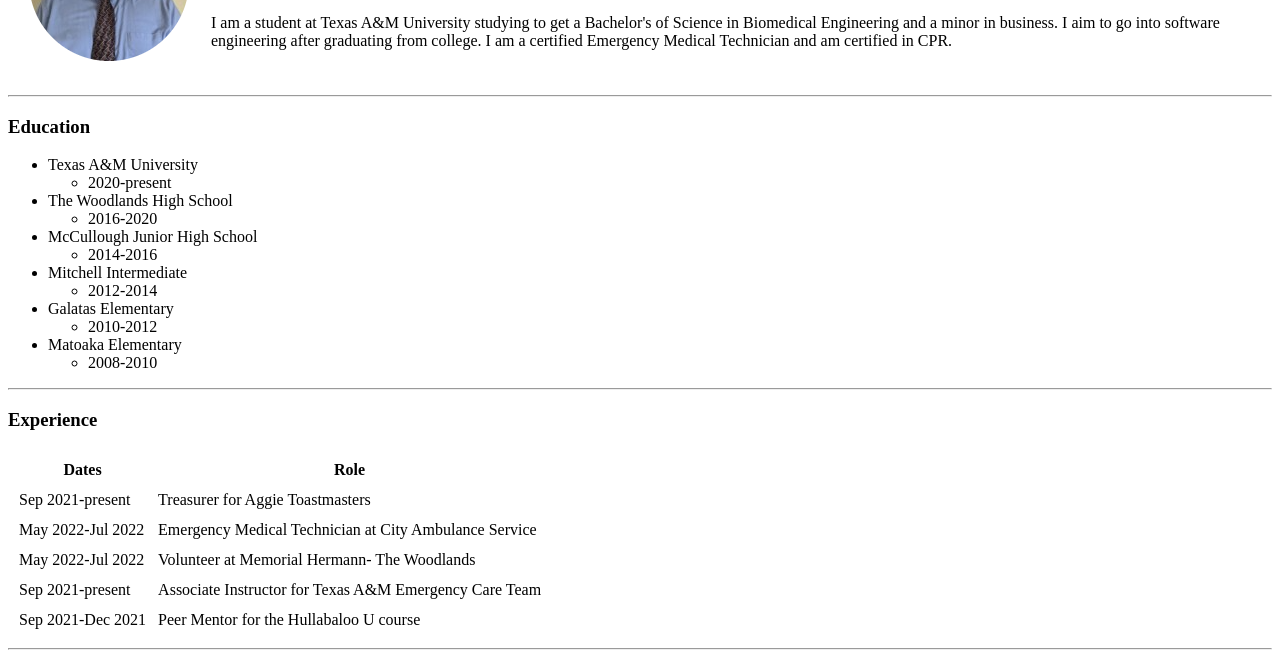
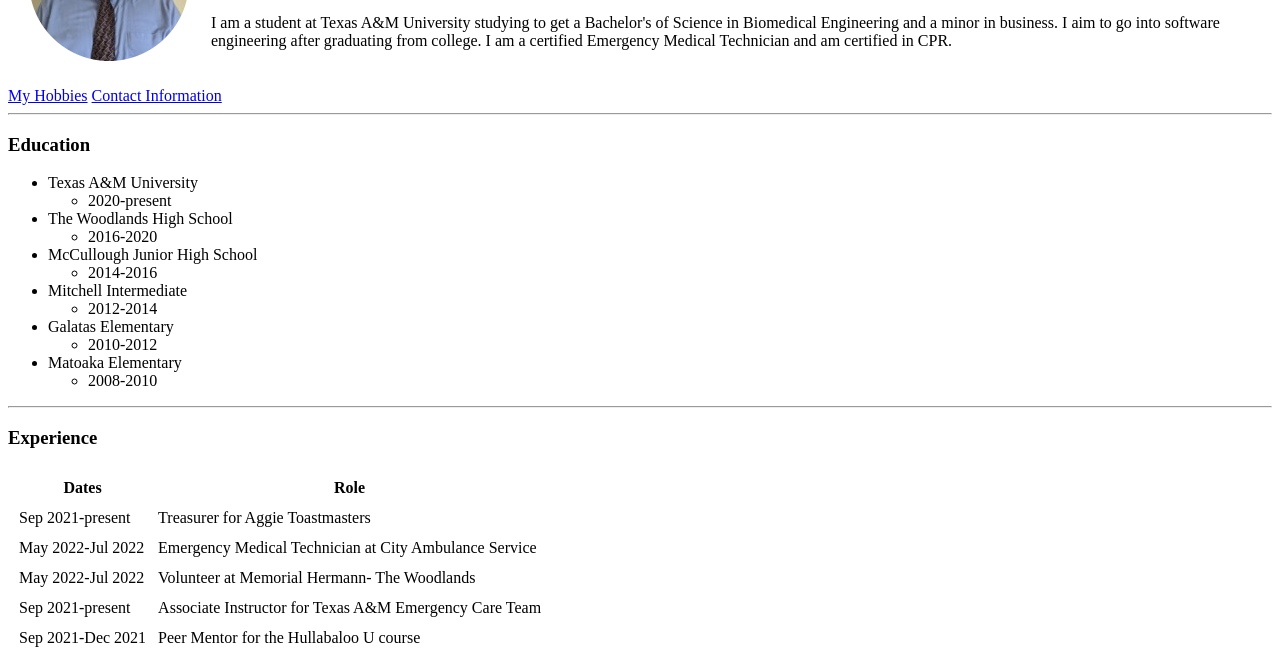
Before and after one commit to olfk1234/cv, a plain HTML site: page index.html in a window 1280 px wide. Shown: the part 129-794 px from the top of the page. Drawn offline with Linux system fonts and the light colour scheme.

Commit message:
Update index.html

```diff
--- a/index.html
+++ b/index.html
@@ -17,6 +17,7 @@
     </tr>
 
     </table>
+    <a href="hobbies.html">My Hobbies</a> <a href="contact.html">Contact Information</a>
     <hr>
     <h3>Education</h3>
     <ul>
```
